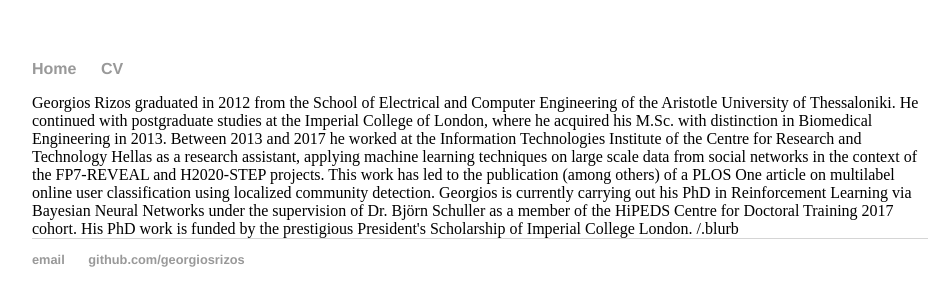
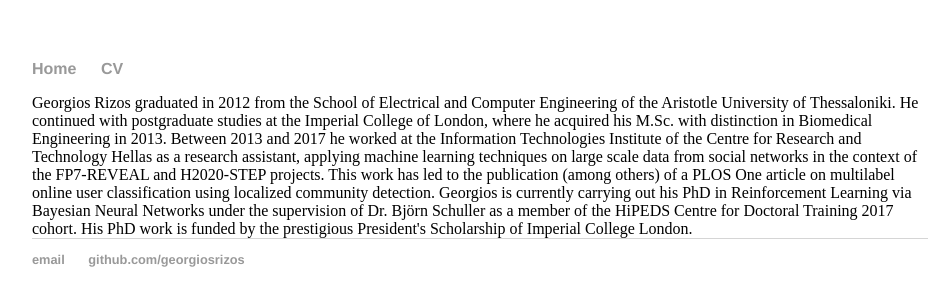
Before and after one commit to georgiosrizos/georgiosrizos.github.io, a Jekyll site: the page built from index.html, in a window 1280 px wide. Shown: the top 306 px of the page, without its empty margins (160-1109 px from the left). Built offline with Jekyll 4.4.1, drawn with Linux system fonts in a browser that asks for light colours.

Commit message:
Update index.html

```diff
--- a/index.html
+++ b/index.html
@@ -7,4 +7,4 @@ title: Georgios Rizos, PhD Student at Imperial College
 
 Between 2013 and 2017 he worked at the Information Technologies Institute of the Centre for Research and Technology Hellas as a research assistant, applying machine learning techniques on large scale data from social networks in the context of the FP7-REVEAL and H2020-STEP projects. This work has led to the publication (among others) of a PLOS One article on multilabel online user classification using localized community detection.
 
-Georgios is currently carrying out his PhD in Reinforcement Learning via Bayesian Neural Networks under the supervision of Dr. Björn Schuller as a member of the HiPEDS Centre for Doctoral Training 2017 cohort. His PhD work is funded by the prestigious President's Scholarship of Imperial College London. /.blurb
+Georgios is currently carrying out his PhD in Reinforcement Learning via Bayesian Neural Networks under the supervision of Dr. Björn Schuller as a member of the HiPEDS Centre for Doctoral Training 2017 cohort. His PhD work is funded by the prestigious President's Scholarship of Imperial College London. <!-- /.blurb -->
```
